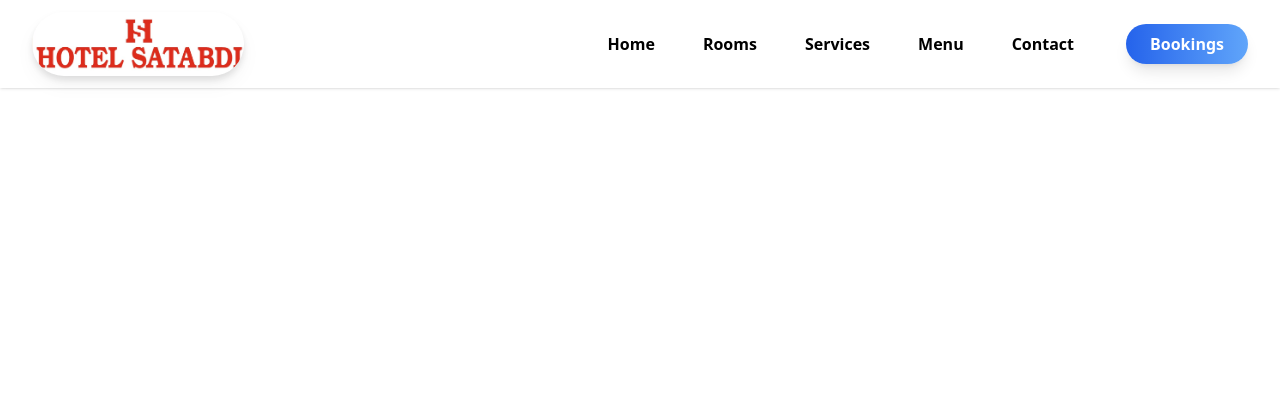
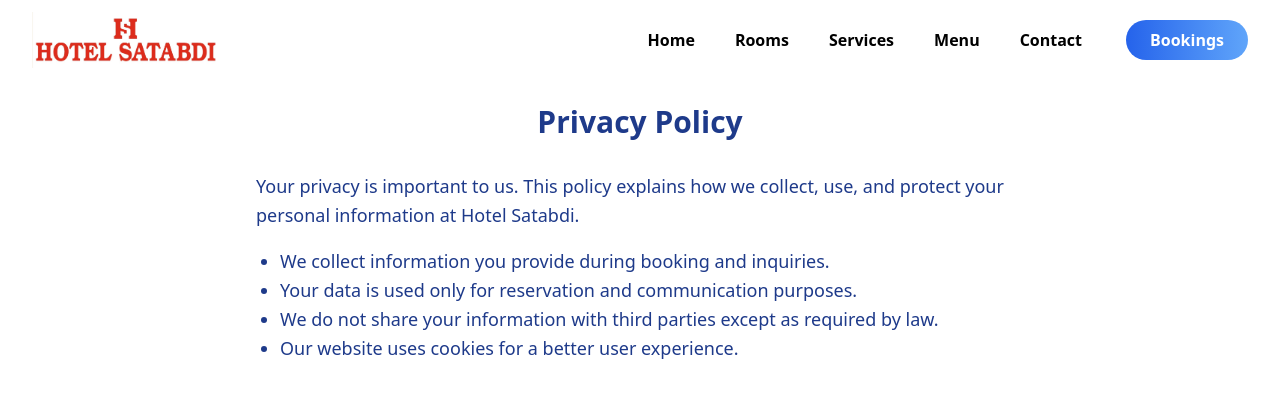
Before and after one commit to retrodserver/Satabdi_Website, a React (Vite) app: page /privacy-policy in a window 1280 px wide. Shown: the top 398 px of the page. Built offline with nearby package versions, Linux system fonts and the light colour scheme.

Commit message:
NPM build

```diff
--- a/src/App.jsx
+++ b/src/App.jsx
@@ -11,6 +11,9 @@ import Offers from "./components/Offers";
 import Gallery from "./components/Gallery";
 import Testimonials from "./components/Testimonials";
 import Blog from "./components/Blog";
+import TermsServices from "./components/TermsServices";
+import PrivacyPolicy from "./components/PrivacyPolicy";
+import CookiesPolicy from "./components/CookiesPolicy";
 import Menu from "./components/Menu";
 import Footer from "./components/Footer";
 import Contact from "./components/Contact";
@@ -49,6 +52,9 @@ function App() {
           <Route path="/menu" element={<Menu />} />
           <Route path="/footer" element={<Footer />} />
           <Route path="/contact" element={<><Contact /><Footer /></>} />
+          <Route path="/terms-services" element={<TermsServices />} />
+          <Route path="/privacy-policy" element={<PrivacyPolicy />} />
+          <Route path="/cookies-policy" element={<CookiesPolicy />} />
         </Routes>
       </div>
     </Router>
--- a/src/components/Blog.jsx
+++ b/src/components/Blog.jsx
@@ -9,7 +9,7 @@ function Blog() {
   const navigate = useNavigate();
 
   return (
-    <section className="py-10 sm:py-14 md:py-20 px-4 sm:px-8 md:px-16 bg-gray-50 dark:bg-gray-900">
+  <section className="mt-16 py-10 sm:py-14 md:py-20 px-4 sm:px-8 md:px-16 bg-gray-50 dark:bg-gray-900">
       {/* Heading */}
       <h2 className="text-2xl sm:text-3xl md:text-4xl font-bold text-blue-900 dark:text-blue-200 text-center">
         Latest Blog
--- a/src/components/BlogDetail.jsx
+++ b/src/components/BlogDetail.jsx
@@ -87,10 +87,10 @@ function BlogDetail() {
 
   return (
     <>
-      <section className="py-10 px-4 sm:px-8 lg:px-16 bg-gray-50 dark:bg-gray-900 min-h-screen">
+      <section className="mt-16 py-10 px-4 sm:px-8 lg:px-16 bg-gray-50 dark:bg-gray-900 min-h-screen">
         <div className="flex flex-col lg:flex-row gap-10 max-w-7xl mx-auto">
           {/* Main Blog Content */}
-          <article className="flex-1 max-w-prose mx-auto lg:mx-0">
+          <article className="flex-1 max-w-3xl mx-auto lg:mx-0 bg-white dark:bg-gray-800 rounded-2xl shadow-xl p-8 lg:p-12">
             {/* Back button */}
             <div className="mb-6">
               <Link
@@ -127,7 +127,7 @@ function BlogDetail() {
           </article>
 
           {/* Sidebar: Other Blogs */}
-          <aside className="w-full lg:w-1/3 flex-shrink-0">
+          <aside className="w-full lg:w-1/3 flex-shrink-0 lg:sticky lg:top-24 lg:self-start">
             <h2 className="text-lg font-semibold mb-4 text-blue-800 dark:text-blue-200">
               Other Blogs
             </h2>
--- /dev/null
+++ b/src/components/CookiesPolicy.jsx
@@ -0,0 +1,19 @@
+import React from "react";
+
+function CookiesPolicy() {
+  return (
+    <section className="mt-16 py-10 px-4 sm:px-8 lg:px-32 min-h-[60vh] bg-white text-blue-900">
+      <h2 className="text-3xl font-bold mb-8 text-center">Cookies Policy</h2>
+      <div className="max-w-3xl mx-auto text-lg leading-relaxed">
+        <p>This Cookies Policy explains how Hotel Satabdi uses cookies and similar technologies on our website.</p>
+        <ul className="list-disc pl-6 mt-4">
+          <li>Cookies are used to improve site functionality and user experience.</li>
+          <li>You can manage or disable cookies in your browser settings.</li>
+          <li>By using our site, you consent to our use of cookies as described.</li>
+        </ul>
+      </div>
+    </section>
+  );
+}
+
+export default CookiesPolicy;
--- a/src/components/Footer.jsx
+++ b/src/components/Footer.jsx
@@ -1,4 +1,5 @@
 import React from "react";
+import { Link } from "react-router-dom";
 
 function Footer() {
   return (
@@ -22,15 +23,9 @@ function Footer() {
 
         {/* Links */}
         <div className="flex flex-wrap justify-center gap-4 sm:gap-8 text-sm sm:text-base font-medium">
-          {["Terms of Service", "Privacy Policy", "Cookies"].map(link => (
-            <a
-              key={link}
-              href="#"
-              className="hover:text-yellow-300 transition-colors"
-            >
-              {link}
-            </a>
-          ))}
+          <Link to="/terms-services" className="hover:text-yellow-300 transition-colors">Terms of Service</Link>
+          <Link to="/privacy-policy" className="hover:text-yellow-300 transition-colors">Privacy Policy</Link>
+          <Link to="/cookies-policy" className="hover:text-yellow-300 transition-colors">Cookies</Link>
         </div>
 
         {/* Contact Info */}
--- a/src/components/Header.jsx
+++ b/src/components/Header.jsx
@@ -6,33 +6,38 @@ function Header({ dark, setDark }) {
   const location = useLocation();
   const [menuOpen, setMenuOpen] = useState(false);
 
+  const navLinks = [
+    { path: "/", label: "Home" },
+    { path: "/rooms", label: "Rooms" },
+    { path: "/services", label: "Services" },
+    { path: "/menu", label: "Menu" },
+    { path: "/contact", label: "Contact" },
+  ];
+
   return (
     <header
-      className={`fixed top-0 left-0 w-full z-50 flex flex-wrap items-center justify-between px-4 sm:px-8 py-3 shadow transition ${
+      className={`fixed top-0 left-0 w-full z-50 flex items-center justify-between px-4 sm:px-6 md:px-8 py-3 transition ${
         dark ? "bg-gray-900" : "bg-white"
       }`}
     >
-      {/* Logo */}
-      <div className="flex items-center gap-3 sm:gap-6">
+      {/* Logo and Site Name */}
+      <div className="flex items-center gap-2 sm:gap-4 flex-shrink-0">
         <img
           src={logo}
           alt="Hotel Satabdi Logo"
-          className="h-12 sm:h-16 w-auto object-contain rounded-full drop-shadow-lg"
+          className="h-10 sm:h-12 md:h-14 w-auto object-contain "
         />
-        <span className="font-extrabold text-xl sm:text-2xl md:text-3xl bg-gradient-to-r from-blue-700 via-pink-500 to-red-500 bg-clip-text text-transparent tracking-widest italic">
-        </span>
+        {/* <span className="font-extrabold text-lg sm:text-xl md:text-2xl bg-gradient-to-r from-blue-700 via-pink-500 to-red-500 bg-clip-text text-transparent tracking-widest italic truncate max-w-[150px] sm:max-w-[200px] md:max-w-[250px]">
+        </span> */}
       </div>
 
-      {/* Desktop Nav */}
-      <nav
-        className={`hidden md:flex gap-4 sm:gap-6 font-medium items-center`}
-      >
-        {[{ path: "/", label: "Home" }, { path: "/rooms", label: "Rooms" }, { path: "/services", label: "Services" }, { path: "/menu", label: "Menu" }, { path: "/contact", label: "Contact" }].map(
-          (link) => (
+      {/* Desktop Navigation */}
+      <nav className="hidden md:flex gap-3 sm:gap-4 font-medium items-center flex-wrap">
+        {navLinks.map((link) => (
           <Link
             key={link.path}
             to={link.path}
-              className={`px-3 py-1 rounded-full font-semibold transition ${
+            className={`px-3 py-1 rounded-full font-semibold transition text-sm sm:text-base ${
               location.pathname === link.path
                 ? "bg-blue-100 text-blue-700"
                 : "hover:bg-blue-100 hover:text-blue-700"
@@ -40,21 +45,18 @@ function Header({ dark, setDark }) {
           >
             {link.label}
           </Link>
-          )
-        )}
-
-        {/* Desktop Booking Button */}
+        ))}
         <button
           type="button"
           onClick={() => (window.location.href = "/rooms")}
-          className="ml-4 bg-gradient-to-r from-blue-600 to-blue-400 text-white px-6 py-2 rounded-full font-bold shadow-lg hover:scale-105 active:scale-95 transition-transform"
+          className="ml-2 sm:ml-4 bg-gradient-to-r from-blue-600 to-blue-400 text-white px-4 sm:px-6 py-1 sm:py-2 rounded-full font-bold hover:scale-105 active:scale-95 transition-transform text-sm sm:text-base"
         >
           Bookings
         </button>
       </nav>
 
       {/* Mobile Menu Toggle */}
-      <div className="flex items-center md:hidden gap-2">
+      <div className="flex items-center md:hidden">
         <button
           className="p-2 rounded focus:outline-none"
           onClick={() => setMenuOpen(!menuOpen)}
@@ -85,26 +87,22 @@ function Header({ dark, setDark }) {
         </button>
       </div>
 
-      {/* Mobile Nav */}
+      {/* Mobile Navigation */}
       {menuOpen && (
-        <nav
-          className={`absolute top-full left-0 w-full bg-white dark:bg-gray-900 flex flex-col gap-3 font-medium px-4 py-3 shadow-md md:hidden transition-transform transform origin-top`}
-        >
-          {[{ path: "/", label: "Home" }, { path: "/rooms", label: "Rooms" }, { path: "/services", label: "Services" }, { path: "/menu", label: "Menu" }, { path: "/contact", label: "Contact" }].map(
-            (link) => (
+        <nav className="absolute top-full left-0 w-full bg-white dark:bg-gray-900 flex flex-col gap-2 font-medium px-4 py-3 shadow-md md:hidden">
+          {navLinks.map((link) => (
             <Link
               key={link.path}
               to={link.path}
-                className="px-4 py-2 rounded-full hover:bg-blue-100 hover:text-blue-700 transition"
+              className="px-4 py-2 rounded-full hover:bg-blue-100 hover:text-blue-700 transition text-sm"
               onClick={() => setMenuOpen(false)}
             >
               {link.label}
             </Link>
-            )
-          )}
+          ))}
           <Link
             to="/rooms"
-            className="bg-gradient-to-r from-blue-600 to-blue-400 text-white px-4 py-2 rounded-full font-bold shadow hover:scale-105 transition"
+            className="bg-gradient-to-r from-blue-600 to-blue-400 text-white px-4 py-2 rounded-full font-bold hover:scale-105 transition text-sm"
             onClick={() => setMenuOpen(false)}
           >
             Bookings
--- /dev/null
+++ b/src/components/PrivacyPolicy.jsx
@@ -0,0 +1,20 @@
+import React from "react";
+
+function PrivacyPolicy() {
+  return (
+    <section className="mt-16 py-10 px-4 sm:px-8 lg:px-32 min-h-[60vh] bg-white text-blue-900">
+      <h2 className="text-3xl font-bold mb-8 text-center">Privacy Policy</h2>
+      <div className="max-w-3xl mx-auto text-lg leading-relaxed">
+        <p>Your privacy is important to us. This policy explains how we collect, use, and protect your personal information at Hotel Satabdi.</p>
+        <ul className="list-disc pl-6 mt-4">
+          <li>We collect information you provide during booking and inquiries.</li>
+          <li>Your data is used only for reservation and communication purposes.</li>
+          <li>We do not share your information with third parties except as required by law.</li>
+          <li>Our website uses cookies for a better user experience.</li>
+        </ul>
+      </div>
+    </section>
+  );
+}
+
+export default PrivacyPolicy;
--- /dev/null
+++ b/src/components/TermsServices.jsx
@@ -0,0 +1,20 @@
+import React from "react";
+
+function TermsServices() {
+  return (
+    <section className="mt-16 py-10 px-4 sm:px-8 lg:px-32 min-h-[60vh] bg-white text-blue-900">
+      <h2 className="text-3xl font-bold mb-8 text-center">Terms & Services</h2>
+      <div className="max-w-3xl mx-auto text-lg leading-relaxed">
+        <p>Welcome to Hotel Satabdi. By using our website and services, you agree to the following terms and conditions. Please read them carefully before proceeding.</p>
+        <ul className="list-disc pl-6 mt-4">
+          <li>All bookings are subject to availability and confirmation.</li>
+          <li>Guests must comply with hotel policies during their stay.</li>
+          <li>Payment terms, cancellation, and refund policies apply as stated at booking.</li>
+          <li>We reserve the right to update these terms at any time.</li>
+        </ul>
+      </div>
+    </section>
+  );
+}
+
+export default TermsServices;
```
Lines whose indentation alone changed are shown as unchanged.
